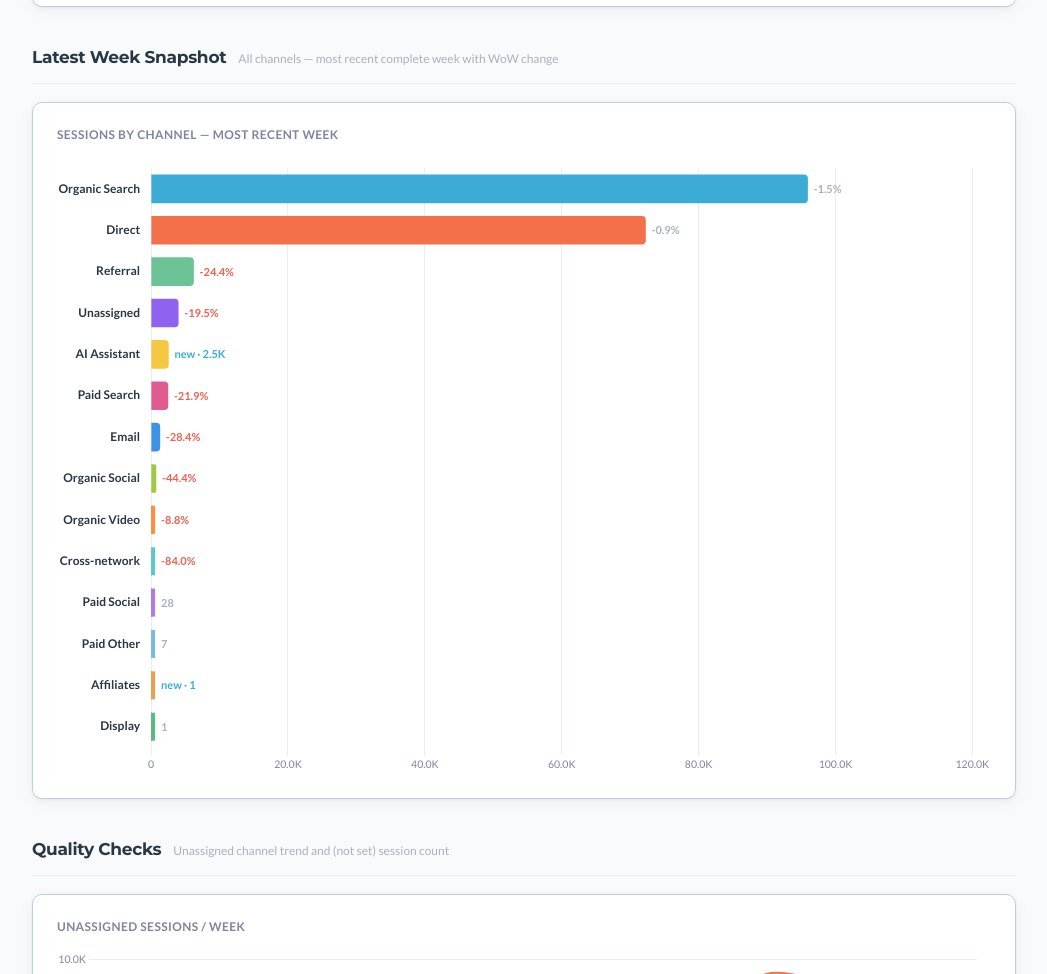
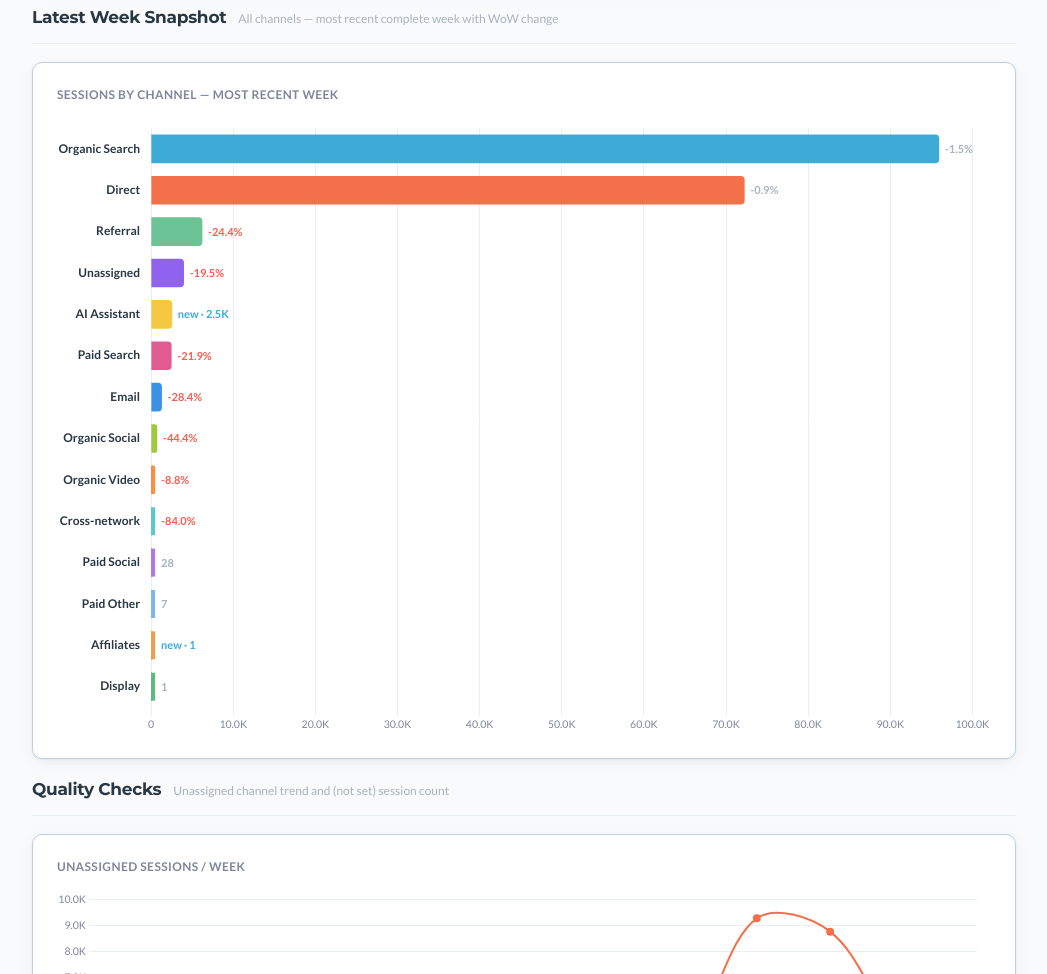
Before and after one commit to mattvisme/visme-dashboards, a plain HTML site: page website/index.html in a window 1280 px wide. Shown: the part 3268-4242 px from the top of the page, without its empty margins (232-1279 px from the left). Drawn offline with nearby package versions, Linux system fonts and the light colour scheme.

Commit message:
Fix section gap (gap:20px) and snapshot x-axis (max:100K hard ceiling)
Co-Authored-By: Claude Sonnet 4.6 <noreply@anthropic.com>

```diff
--- a/website/index.html
+++ b/website/index.html
@@ -53,8 +53,8 @@ body{font-family:var(--font-ui);background:var(--bg);color:var(--text);min-heigh
 .topbar-title span{color:var(--accent)}
 .topbar-sub{font-size:11px;color:var(--text-dim);white-space:nowrap;flex-shrink:0;}
 .as-of-badge{font-size:11.5px;font-weight:500;color:var(--text-muted);background:var(--surface2);border:1px solid var(--border);padding:5px 12px;border-radius:20px;white-space:nowrap;flex-shrink:0;}
-#content{padding:32px;display:flex;flex-direction:column;gap:40px;max-width:1400px;width:100%;}
-.section{display:flex;flex-direction:column;gap:16px;animation:fadeUp .4s ease both;scroll-margin-top:calc(var(--topbar-h) + 16px);}
+#content{padding:32px;display:flex;flex-direction:column;gap:20px;max-width:1400px;width:100%;}
+.section{display:flex;flex-direction:column;gap:16px;animation:fadeUp .4s ease both;scroll-margin-top:var(--topbar-h);}
 .section:nth-child(1){animation-delay:.05s}.section:nth-child(2){animation-delay:.1s}.section:nth-child(3){animation-delay:.15s}.section:nth-child(4){animation-delay:.2s}
 .section-header{display:flex;align-items:baseline;gap:12px;}
 .section-title{font-family:var(--font-display);font-size:17px;font-weight:700;color:var(--text);letter-spacing:-.3px;}
@@ -587,7 +587,6 @@ function buildSnapshot() {
     },
   };
 
-  console.log('[snapshot] dataMax:', maxVal, 'suggestedMax:', Math.ceil(maxVal * 1.05 / 10000) * 10000);
   initChart('chartSnapshot', 'bar',
     { labels, datasets: [{ data: values, backgroundColor: colors, borderRadius: 4, barThickness: 28 }] },
     {
@@ -602,7 +601,7 @@ function buildSnapshot() {
         snapshotOverlay: snapshotPlugin,
       }),
       scales: {
-        x: { suggestedMax: Math.ceil(maxVal * 1.05 / 10000) * 10000, grid:{color:'#E7EFF3'}, ticks:{color:'#7F859D',font:{family:'Lato',size:10.5},callback:v=>fmtN(v)}, border:{display:false} },
+        x: { max: Math.ceil(maxVal / 20000) * 20000, grid:{color:'#E7EFF3'}, ticks:{color:'#7F859D',font:{family:'Lato',size:10.5},callback:v=>fmtN(v)}, border:{display:false} },
         y: { grid:{display:false}, ticks:{color:'#293745',font:{family:'Lato',size:12,weight:'600'}}, border:{display:false} },
       },
     },
@@ -636,7 +635,7 @@ function toggleGroup(id) {
 // ── NAV LINK SCROLL ───────────────────────────────────────────────────────────
 function initNavScroll() {
   const topbarH = parseInt(getComputedStyle(document.documentElement).getPropertyValue('--topbar-h')) || 72;
-  const OFFSET = topbarH + 16;
+  const OFFSET = topbarH + 4;
   document.querySelectorAll('.source-nav a[href^="#"]').forEach(link => {
     link.addEventListener('click', function(e) {
       const target = document.getElementById(this.getAttribute('href').slice(1));
```
